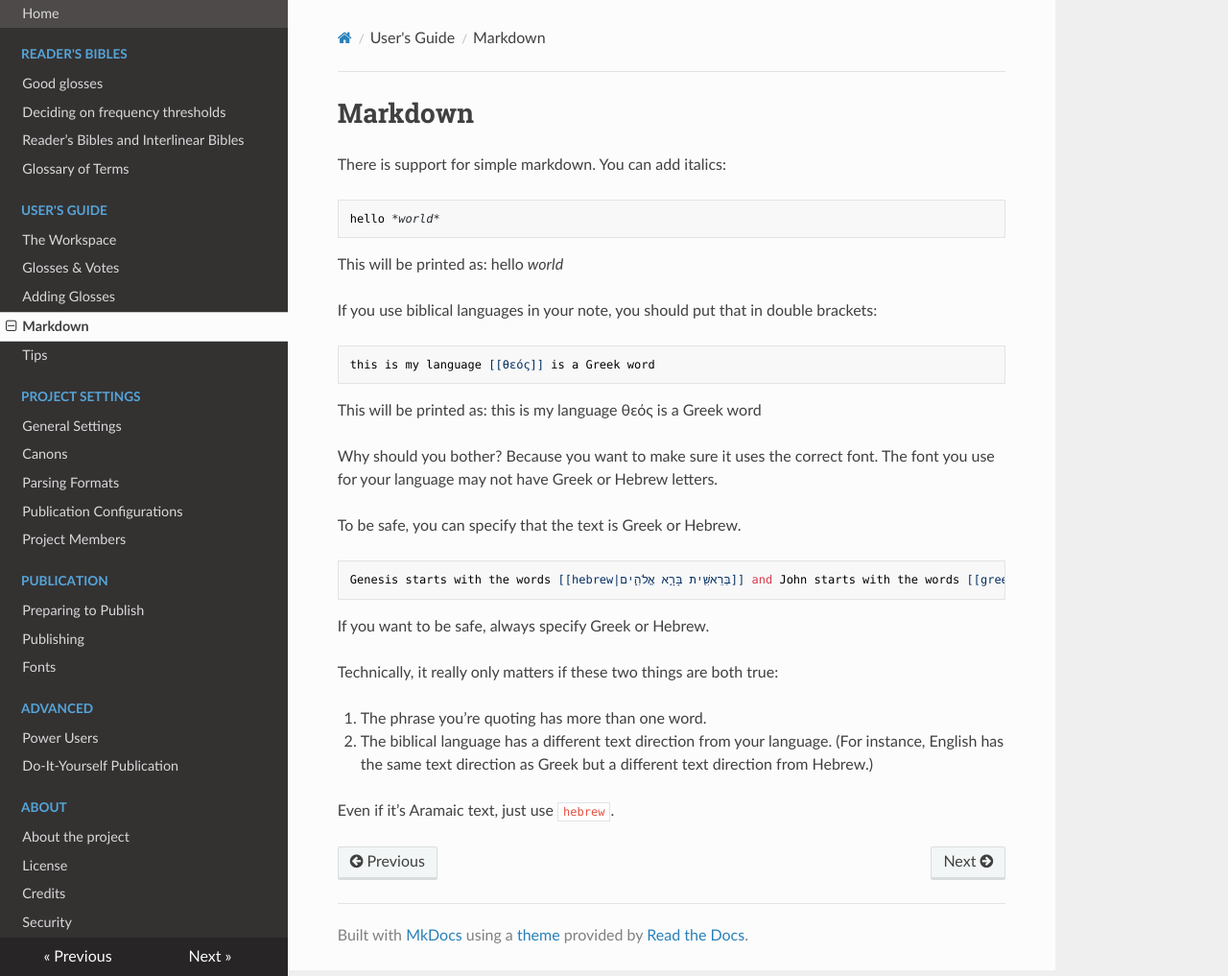
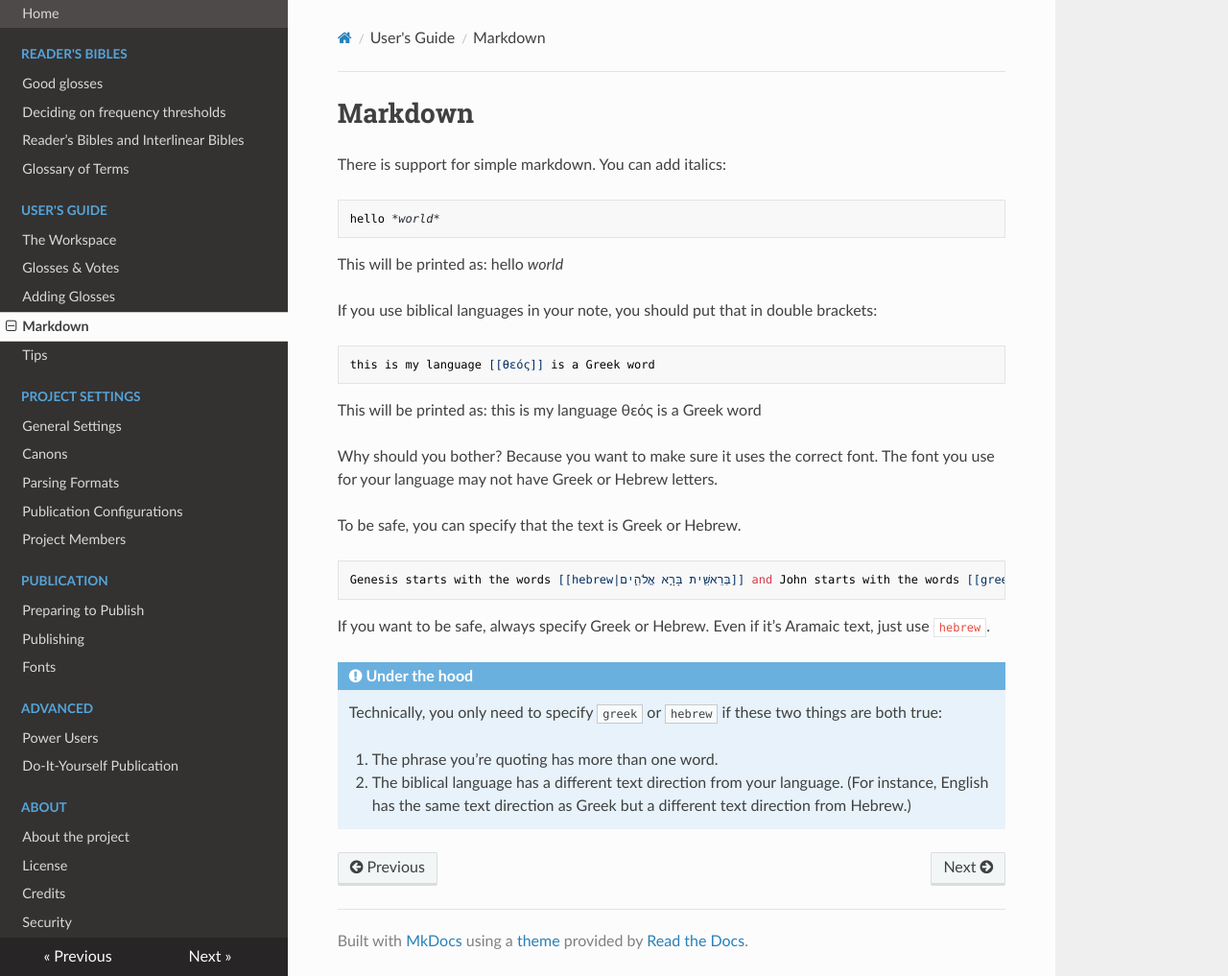
Before and after one commit to openreadersbibles/docs.openreadersbibles.org, an MkDocs documentation site: the page built from docs/markdown.md, in a window 1280 px wide and 1017 px high. Shown: the whole window at 96% size. Built offline with MkDocs 1.6.1, drawn with Linux system fonts in a browser that asks for light colours; nearby versions of some CDN libraries.

Commit message:
Formatting

````diff
--- a/docs/markdown.md
+++ b/docs/markdown.md
@@ -25,11 +25,10 @@ To be safe, you can specify that the text is Greek or Hebrew.
 Genesis starts with the words [[hebrew|בְּרֵאשִׁ֖ית בָּרָ֣א אֱלֹהִ֑ים]] and John starts with the words [[greek|Ἐν ἀρχῇ ἦν ὁ λόγος]]
 ```
 
-If you want to be safe, always specify Greek or Hebrew.
+If you want to be safe, always specify Greek or Hebrew. Even if it's Aramaic text, just use `hebrew`.
 
-Technically, it really only matters if these two things are both true:
+!!! note "Under the hood"
+    Technically, you only need to specify `greek` or `hebrew` if these two things are both true:
 
-1. The phrase you're quoting has more than one word.
-2. The biblical language has a different text direction from your language. (For instance, English has the same text direction as Greek but a different text direction from Hebrew.)
-
-Even if it's Aramaic text, just use `hebrew`.
+    1. The phrase you're quoting has more than one word.
+    2. The biblical language has a different text direction from your language. (For instance, English has the same text direction as Greek but a different text direction from Hebrew.)
````
